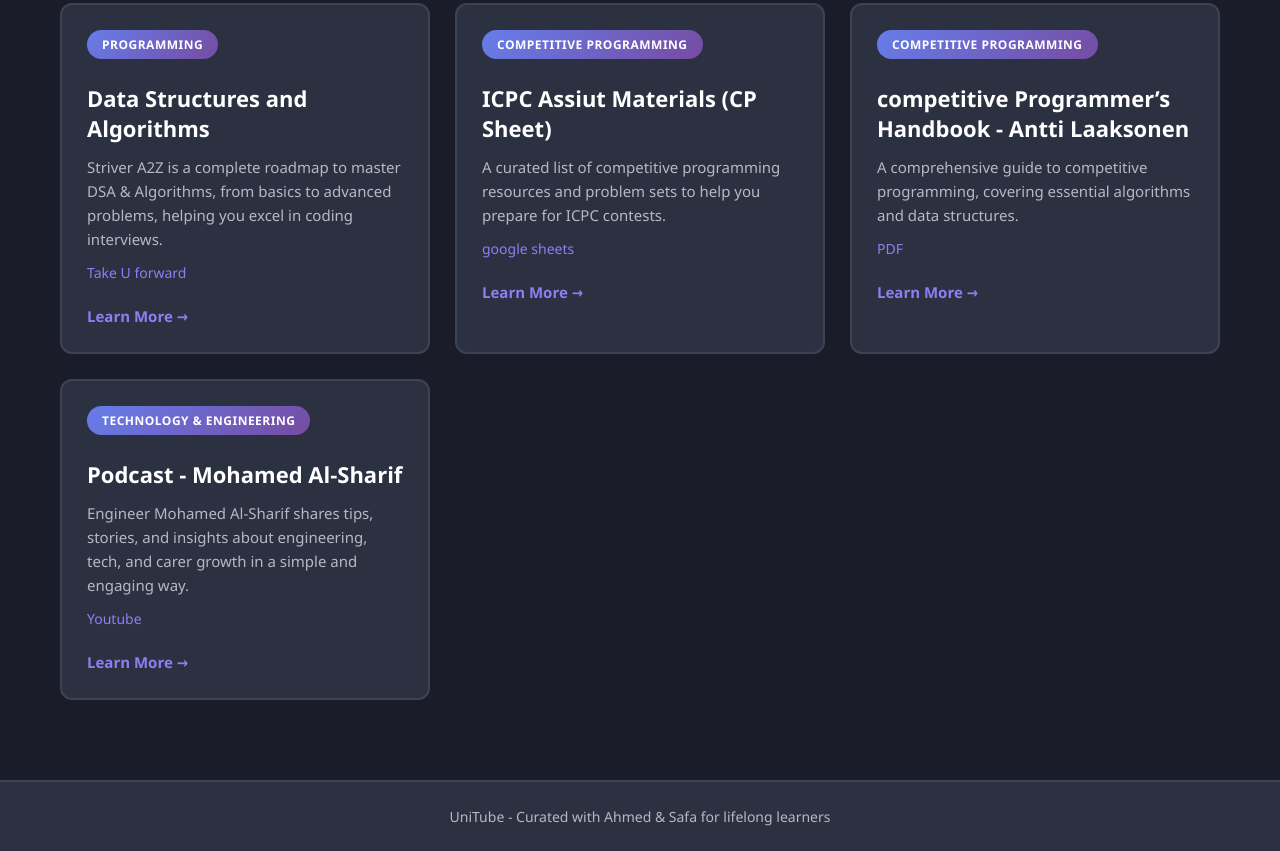
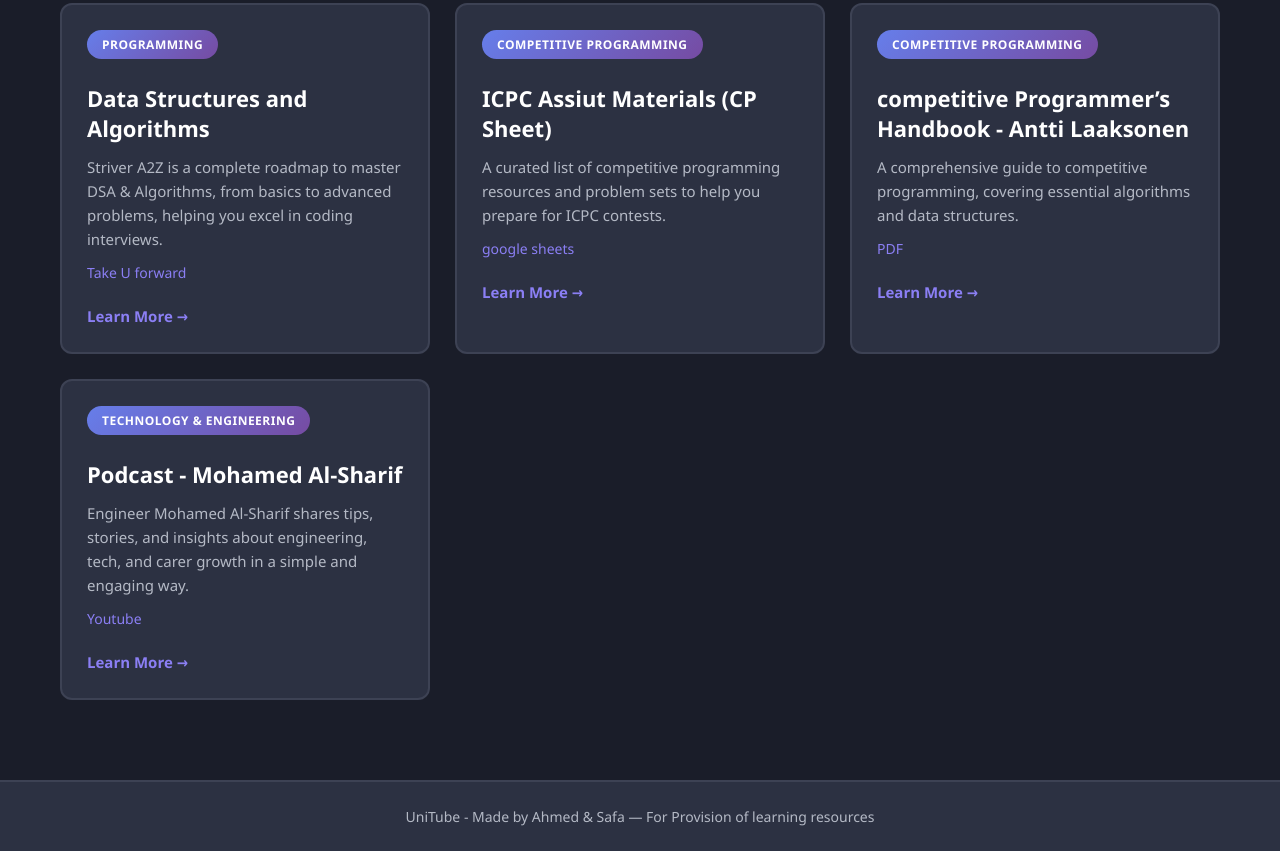
Before and after one commit to q-hBar/UniTube, a plain HTML site: page Home.html in a window 1280 px wide. Shown: the part 821-1672 px from the top of the page. Drawn offline with Linux system fonts and the light colour scheme.

Commit message:
Refactor Home.html structure and footer content
Updated footer text for clarity and consistency.

```diff
--- a/Home.html
+++ b/Home.html
@@ -26,10 +26,11 @@
 
     <footer class="footer">
         <div class="container">
-            <p>UniTube - Curated with Ahmed & Safa for lifelong learners</p>
+            <p>UniTube - Made by Ahmed & Safa — For Provision of learning resources</p>
         </div>
     </footer>
 
     <script src="script.js"></script>
 </body>
+
 </html>
```
